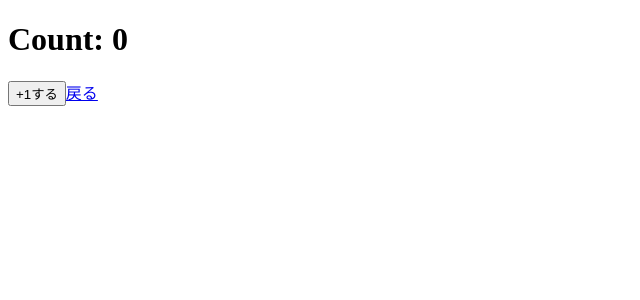
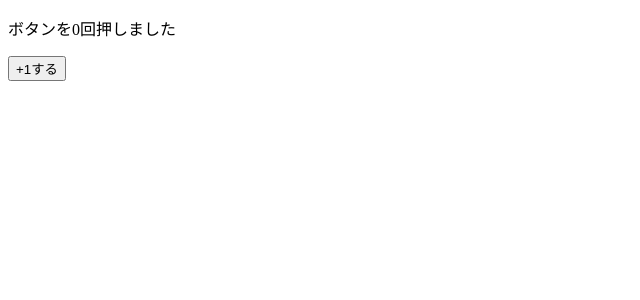
Before and after one commit to thaim/sample-nuxt3, a Nuxt app in the folder storages/: page /count in a window 1280 px wide. Shown: the top 300 px of the page, without its empty margins (0-640 px from the left). Built offline with nearby package versions, Linux system fonts and the light colour scheme.

Commit message:
merge pages into app.vue

```diff
--- a/storages/app.vue
+++ b/storages/app.vue
@@ -1,5 +1,12 @@
+<script setup lang="ts">
+const counterStore = useCounterStore();
+const { increment } = counterStore;
+const { count } = storeToRefs(counterStore);
+</script>
+
 <template>
   <div>
-    <NuxtPage />
+    <p>ボタンを{{ counterStore.count }}回押しました</p>
+    <button @click="increment">+1する</button>
   </div>
 </template>
--- a/storages/pages/count.vue
+++ /dev/null
@@ -1,13 +0,0 @@
-<script setup lang="ts">
-const counterStore = useCounterStore();
-const { increment } = counterStore;
-const { count } = storeToRefs(counterStore);
-</script>
-
-<template>
-    <div>
-        <h1>Count: {{ count }}</h1>
-        <button @click="increment">+1する</button>
-        <nuxt-link to="/">戻る</nuxt-link>
-    </div>
-</template>
--- a/storages/pages/index.vue
+++ /dev/null
@@ -1,10 +0,0 @@
-<script setup lang="ts">
-const counter = useCounterStore();
-</script>
-
-<template>
-    <div>
-        <nuxt-link to="/count">countページ</nuxt-link>
-        <p>ボタンを{{ counter.count }}回押しました</p>
-    </div>
-</template>
```
